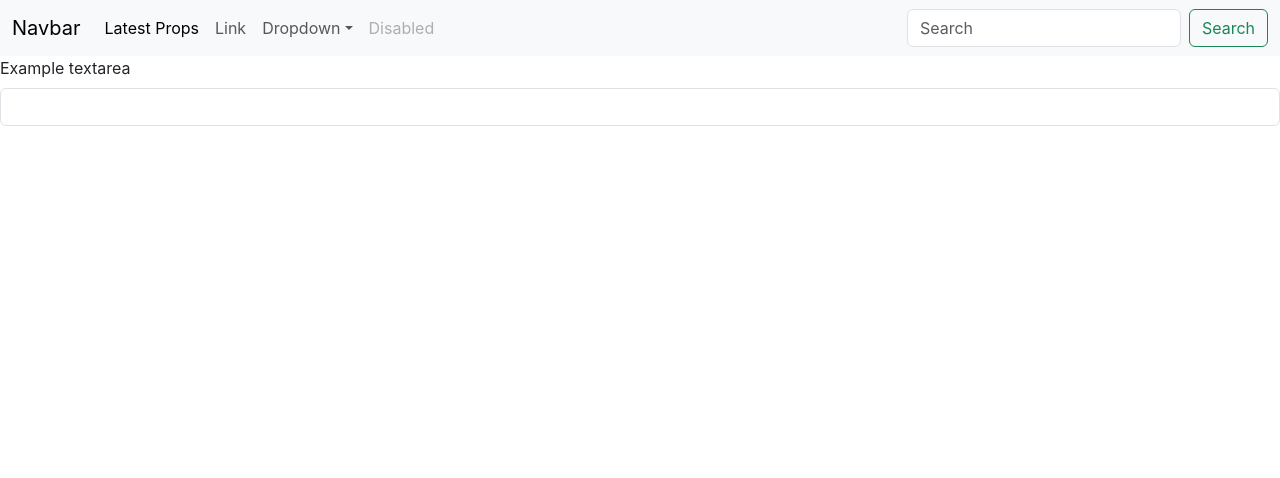
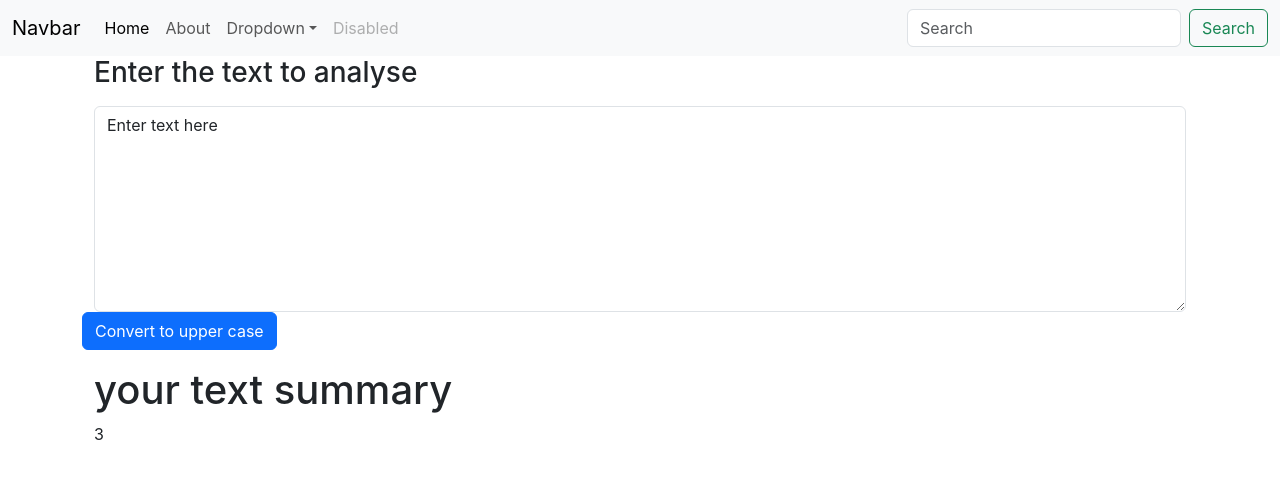
Before and after one commit to pvenkateshks/ReactRepo, a React (Create React App) app in the folder hello-world/: page / in a window 1280 px wide. Shown: the top 478 px of the page. Built offline with nearby package versions, Linux system fonts and the light colour scheme.

Commit message:
Word Extractor Updates

```diff
--- a/hello-world/src/App.js
+++ b/hello-world/src/App.js
@@ -7,8 +7,11 @@ import TextForm from './components/TextForm';
 export default function App() {
   return (
       <>
-      <Navbar/>
-      <TextForm/>
+      <Navbar title = "Home"/>
+      <div className="container">
+      <TextForm heading = "Enter the text to analyse"/>
+      </div>
+
       </>
   );
 }
--- a/hello-world/src/components/Navbar.js
+++ b/hello-world/src/components/Navbar.js
@@ -19,7 +19,7 @@ export default function Navbar(props) {
           <a className="nav-link active" aria-current="page" href="#">{props.title}</a>
         </li>
         <li className="nav-item">
-          <a className="nav-link" href="#">Link</a>
+          <a className="nav-link" href="#">About</a>
         </li>
         <li className="nav-item dropdown">
           <a className="nav-link dropdown-toggle" href="#" role="button" data-bs-toggle="dropdown" aria-expanded="false">
--- a/hello-world/src/components/TextForm.js
+++ b/hello-world/src/components/TextForm.js
@@ -1,16 +1,35 @@
-import React from 'react'
+import React, {useState} from 'react'
 
-export default function TextForm() {
+
+
+export default function TextForm(props) {
+  const [text, setText] = useState("Enter text here");
+
+  const handleUpClick = ()=>{
+    console.log("Uppercase was clicked" +text);
+    let str = text.toUpperCase();
+    //to update the text value
+    setText(str);
+  }
+  const handleChange= (event)=>{ //Function
+    console.log("changed");
+    setText(event.target.value);
+  }
+
   return (
   <>
     <div>
-      <form>
-  <div class="mb-3">
-    <label for="mybox" class="form-label">Example textarea</label>
-    <input type="textarea" class="form-control" id="mybox" aria-describedby="emailHelp"/>
+
+  <div class="container">
+    <label for="mybox" class="form-label"><h3>{props.heading}</h3></label>
+    <textarea class="form-control" id="mybox" rows = "8" value ={text} onChange={handleChange}/>
+
   </div>
-
-</form>
+  <button class = "btn btn-primary" onClick={handleUpClick}> Convert to upper case</button>
+    </div>
+    <div className="container my-3">
+      <h1>your text summary </h1>
+      <p>{text.split(" ").length}</p>
     </div>
     </>
   )
```
